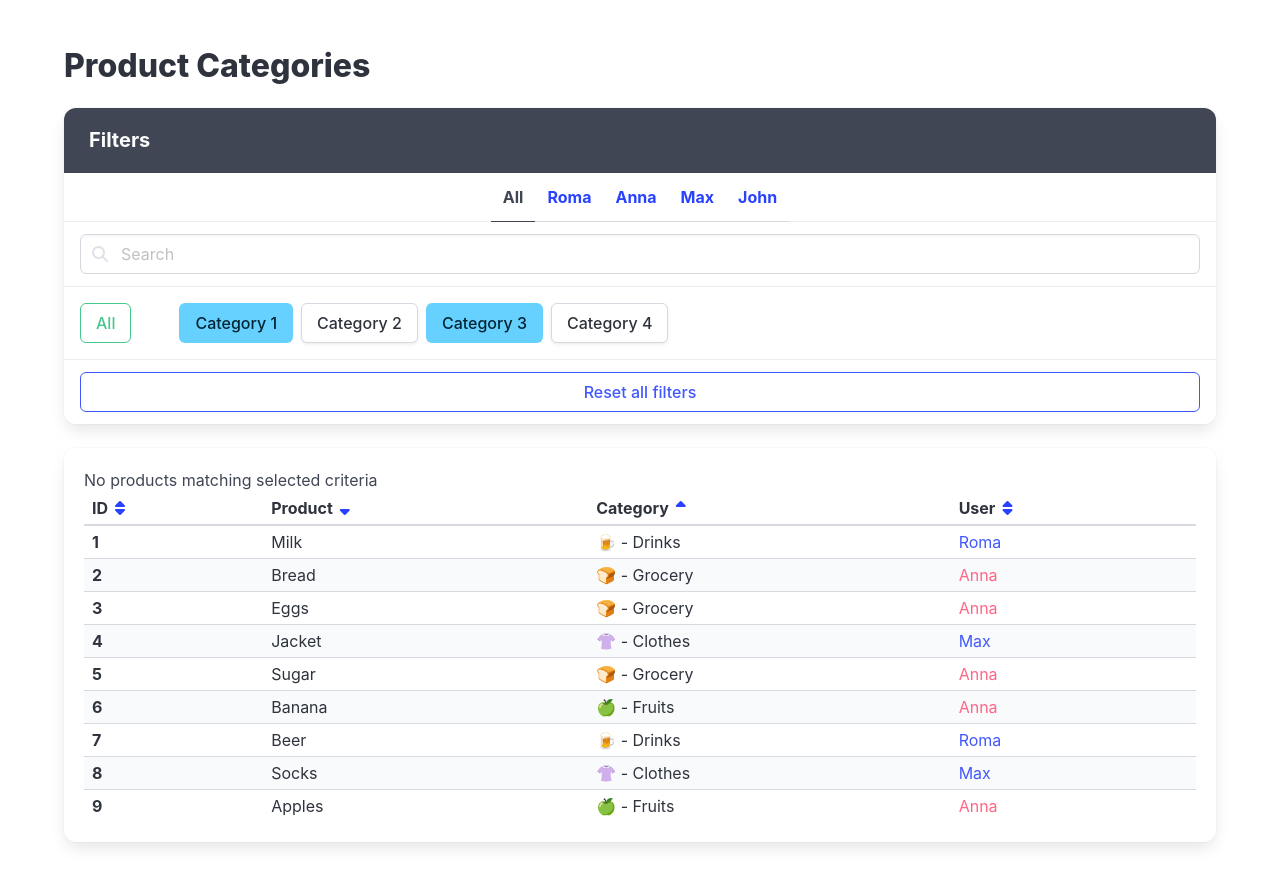
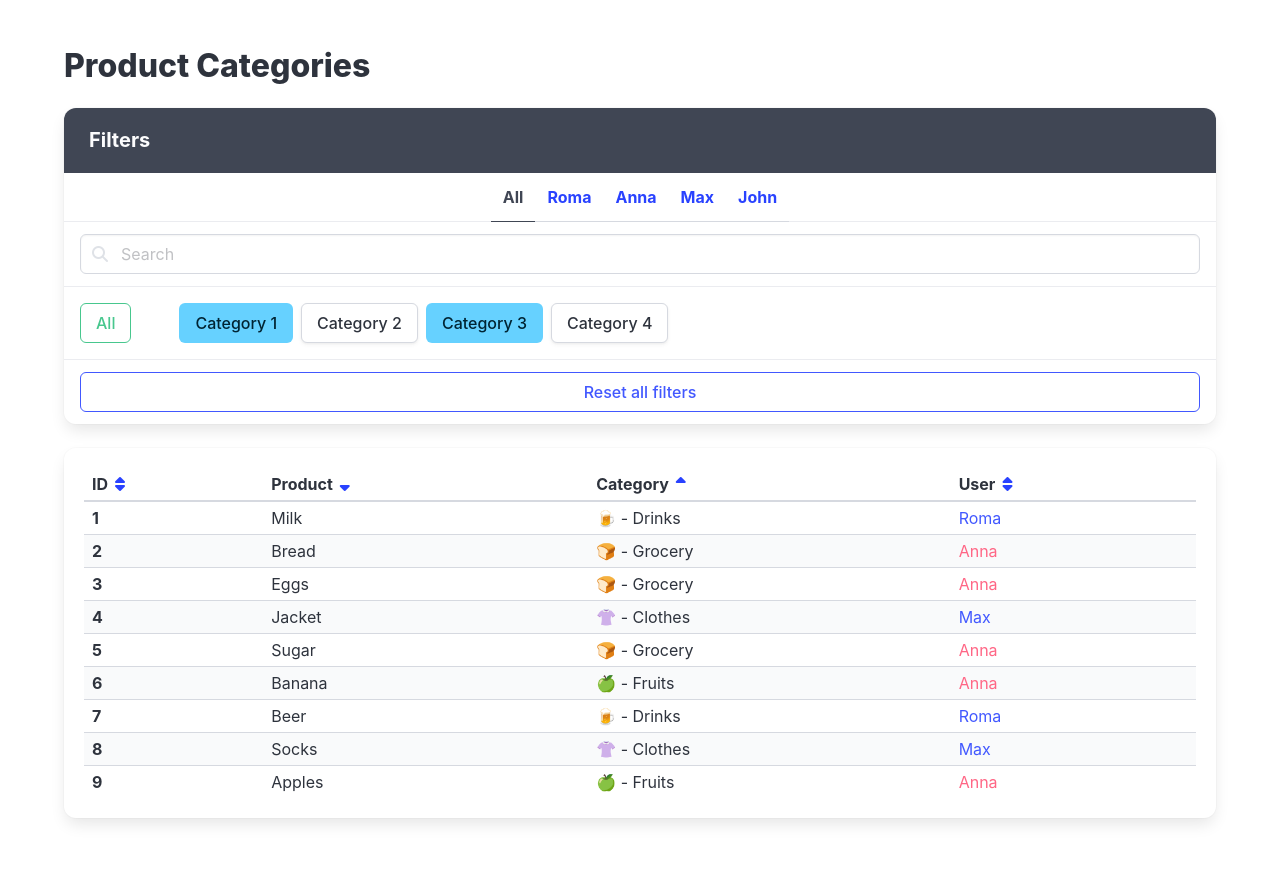
Before and after one commit to Krykunov/react_product-categories-practice, a React (Vite) app: page / in a window 1280 px wide. Shown: the top 886 px of the page. Built offline with nearby package versions, Linux system fonts and the light colour scheme.

Commit message:
4.Show a No results message..., Reset All Filters

```diff
--- a/src/App.jsx
+++ b/src/App.jsx
@@ -26,6 +26,8 @@ const productsAll = productsFromServer.map(product => {
   };
 });
 
+// const filteredProducts = (products, params) => {};
+
 export const App = () => {
   const [activeUser, setActiveUser] = useState(null);
   const [query, setQuery] = useState('');
@@ -34,12 +36,18 @@ export const App = () => {
     setQuery(event.target.value);
   };
 
+  const handleClearFilters = () => {
+    setActiveUser(null);
+    setQuery('');
+  };
+
   const filteredProducts = activeUser
     ? productsAll.filter(product => product.user === activeUser)
     : productsAll;
 
-  const filteredByQuery = filteredProducts.filter(product =>
-    product.name.toLowerCase().includes(query.toLowerCase()),
+  const filteredByQuery = filteredProducts.filter(
+    product => product.name.toLowerCase().includes(query.toLowerCase()),
+    /* eslint-disable comma-dangle */
   );
 
   return (
@@ -144,6 +152,7 @@ export const App = () => {
                 data-cy="ResetAllButton"
                 href="#/"
                 className="button is-link is-outlined is-fullwidth"
+                onClick={handleClearFilters}
               >
                 Reset all filters
               </a>
@@ -152,10 +161,7 @@ export const App = () => {
         </div>
 
         <div className="box table-container">
-          <p data-cy="NoMatchingMessage">
-            No products matching selected criteria
-          </p>
-
+          {filteredByQuery.length !== 0 ? (
             <table
               data-cy="ProductTable"
               className="table is-striped is-narrow is-fullwidth"
@@ -231,6 +237,11 @@ export const App = () => {
                 ))}
               </tbody>
             </table>
+          ) : (
+            <p data-cy="NoMatchingMessage">
+              No products matching selected criteria
+            </p>
+          )}
         </div>
       </div>
     </div>
```
Lines whose indentation alone changed are shown as unchanged.
